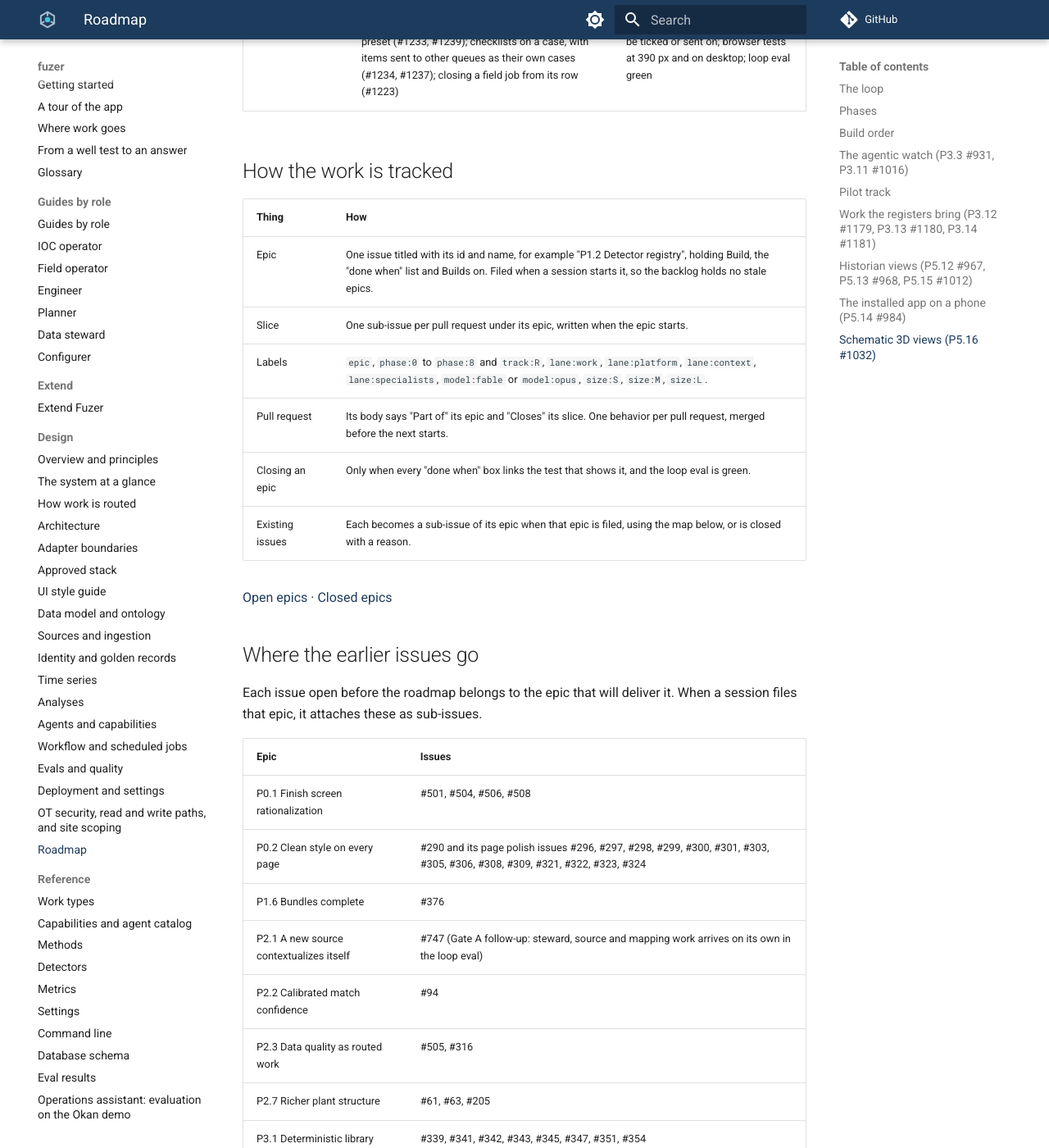
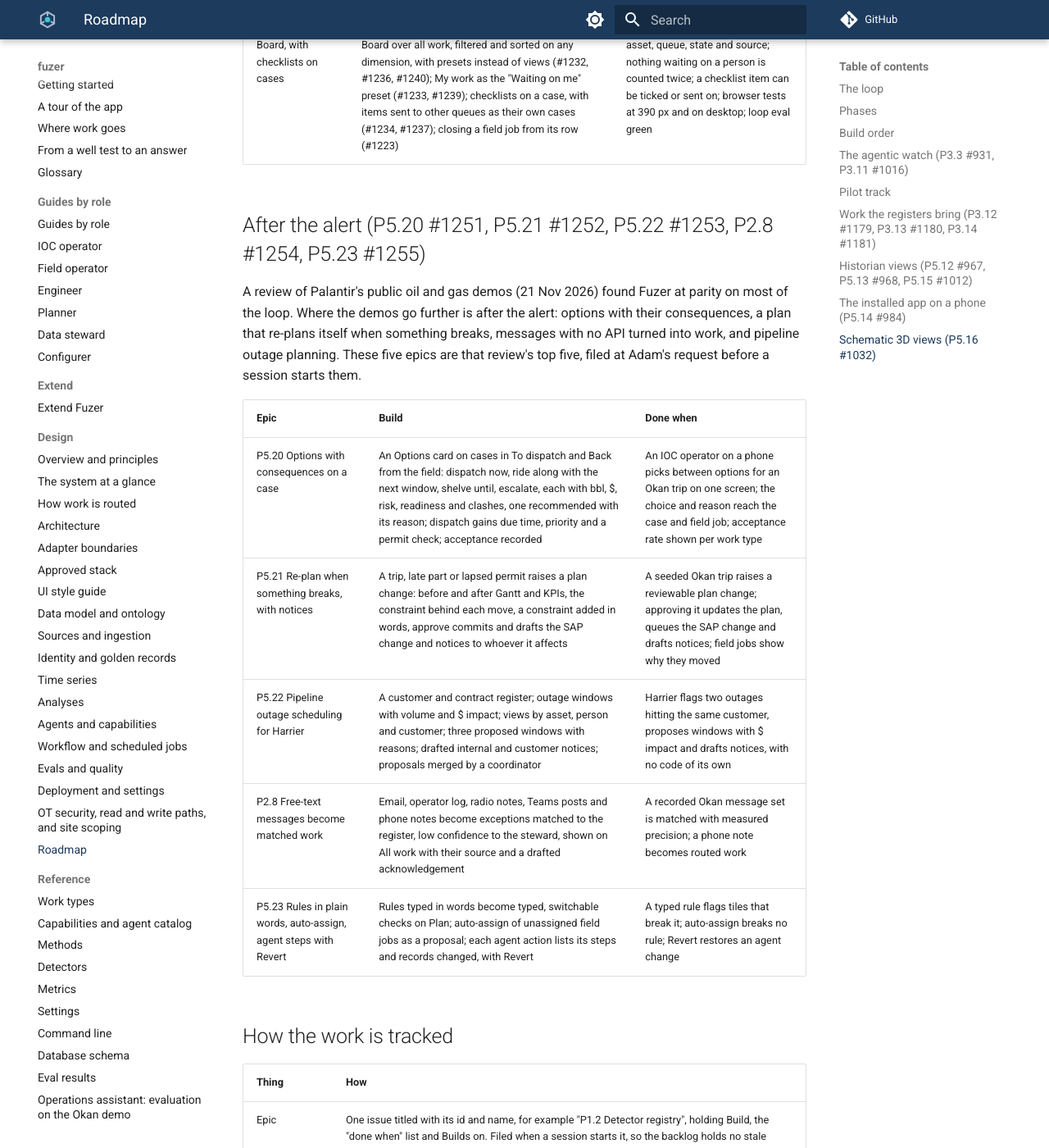
Before and after one commit to areed145/fuzer, an MkDocs documentation site: the page built from docs/roadmap.md, in a window 1280 px wide and 1400 px high, scrolled down 8677 px. Shown: the whole window at 82% size. Built offline with MkDocs 1.6.1 and Material for MkDocs 9.7.7, drawn with Linux system fonts in a browser that asks for light colours; comment, search, counter and statistics services are not loaded; some of the changed text lies outside the part shown.

Commit message:
Roadmap: add the Palantir review's top five as epics (P5.20 to P5.23, P2.8) (#1256)
Files #1251 to #1255 under a new wave, After the alert, so the roadmap
tracks them.


Claude-Session: https://claude.ai/code/session_01LEmc6QGgrDcNp7evFdwJHh

Co-authored-by: Claude <noreply@anthropic.com>

```diff
--- a/docs/roadmap.md
+++ b/docs/roadmap.md
@@ -43,6 +43,7 @@ built left to right.
 | 5 Compounding | P7.3, P7.5, P7.6, P5.12, P5.13, P5.14, P5.15, P5.16, P5.17, P5.19 | P6.3, P3.4, P7.4, P3.11 | P6.5, P2.7 if needed | P6.2, P6.4, packs 5 to 8 of P4.2 |
 | 6 Standardize | P8.1, P8.3 | P8.2 | P8.4 with the third bundle | Packs proven on the third bundle |
 | *Gate C* (passed 2026-11-13) | | | Third asset type live, no code | |
+| 7 After the alert | P5.20, P5.21, P5.22, P5.23 | | P2.8 | |
 
 Gate A was signed off on 2026-11-12. One gap is logged for Phase 2: in the loop eval, steward questions and source
 and mapping problems are still raised by the loop instead of arriving on their own (#747).
@@ -178,6 +179,21 @@ taken. This was built on 2026-11-20 and 21, ahead of its epic, and filed afterwa
 |---|---|---|
 | P5.19 All work as a List and Board, with checklists on cases | One definition of open, waiting on you and overdue (#1230); one page per case (#1225); a List and Board over all work, filtered and sorted on any dimension, with presets instead of views (#1232, #1236, #1240); My work as the "Waiting on me" preset (#1233, #1239); checklists on a case, with items sent to other queues as their own cases (#1234, #1237); closing a field job from its row (#1223) | Counts agree on every page; the List and Board filter on facility, area, asset, queue, state and source; nothing waiting on a person is counted twice; a checklist item can be ticked or sent on; browser tests at 390 px and on desktop; loop eval green |
 
+## After the alert (P5.20 #1251, P5.21 #1252, P5.22 #1253, P2.8 #1254, P5.23 #1255)
+
+A review of Palantir's public oil and gas demos (21 Nov 2026) found Fuzer at parity on most of the loop. Where the
+demos go further is after the alert: options with their consequences, a plan that re-plans itself when something
+breaks, messages with no API turned into work, and pipeline outage planning. These five epics are that review's top
+five, filed at Adam's request before a session starts them.
+
+| Epic | Build | Done when |
+|---|---|---|
+| P5.20 Options with consequences on a case | An Options card on cases in To dispatch and Back from the field: dispatch now, ride along with the next window, shelve until, escalate, each with bbl, $, risk, readiness and clashes, one recommended with its reason; dispatch gains due time, priority and a permit check; acceptance recorded | An IOC operator on a phone picks between options for an Okan trip on one screen; the choice and reason reach the case and field job; acceptance rate shown per work type |
+| P5.21 Re-plan when something breaks, with notices | A trip, late part or lapsed permit raises a plan change: before and after Gantt and KPIs, the constraint behind each move, a constraint added in words, approve commits and drafts the SAP change and notices to whoever it affects | A seeded Okan trip raises a reviewable plan change; approving it updates the plan, queues the SAP change and drafts notices; field jobs show why they moved |
+| P5.22 Pipeline outage scheduling for Harrier | A customer and contract register; outage windows with volume and $ impact; views by asset, person and customer; three proposed windows with reasons; drafted internal and customer notices; proposals merged by a coordinator | Harrier flags two outages hitting the same customer, proposes windows with $ impact and drafts notices, with no code of its own |
+| P2.8 Free-text messages become matched work | Email, operator log, radio notes, Teams posts and phone notes become exceptions matched to the register, low confidence to the steward, shown on All work with their source and a drafted acknowledgement | A recorded Okan message set is matched with measured precision; a phone note becomes routed work |
+| P5.23 Rules in plain words, auto-assign, agent steps with Revert | Rules typed in words become typed, switchable checks on Plan; auto-assign of unassigned field jobs as a proposal; each agent action lists its steps and records changed, with Revert | A typed rule flags tiles that break it; auto-assign breaks no rule; Revert restores an agent change |
+
 ## How the work is tracked
 
 | Thing | How |
```
